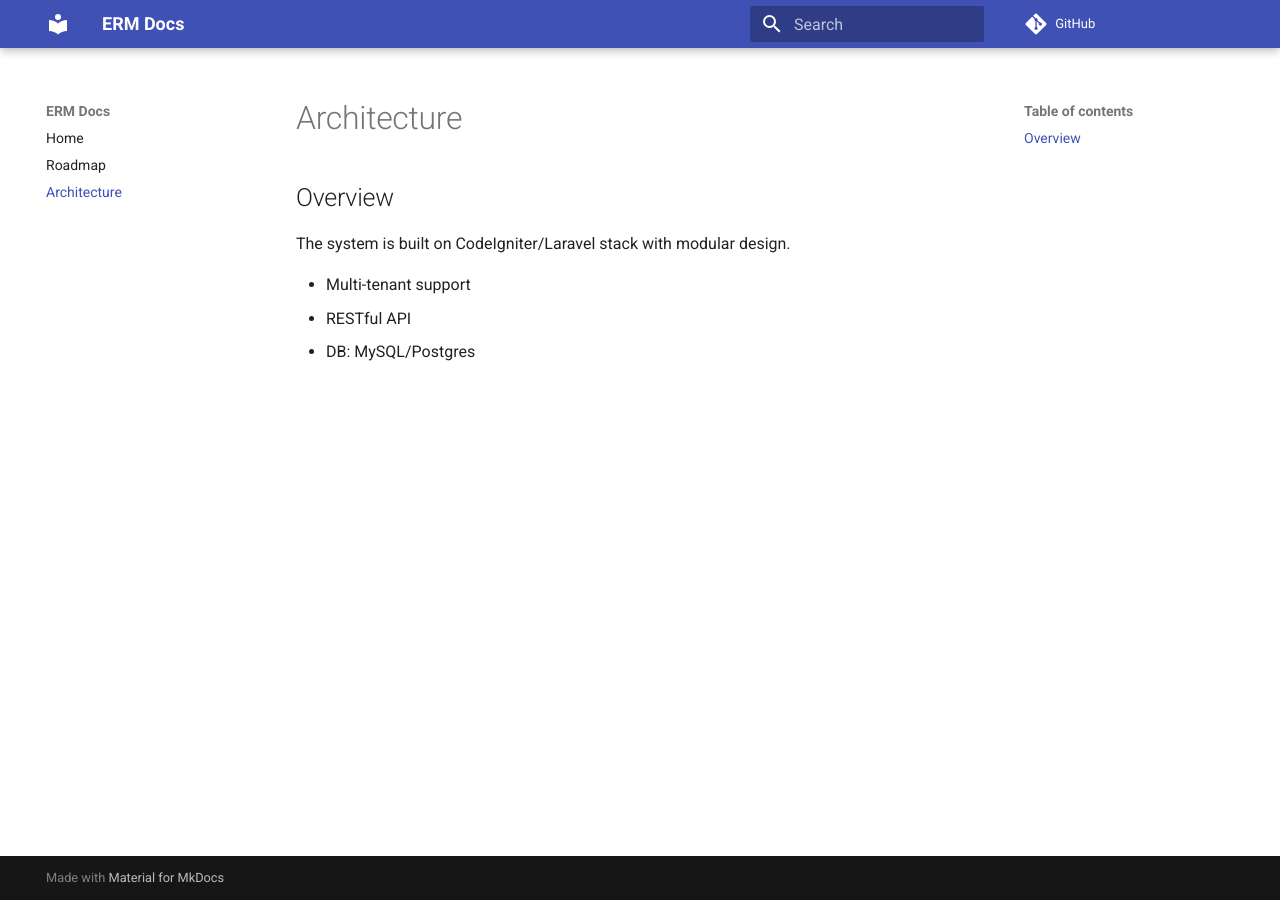
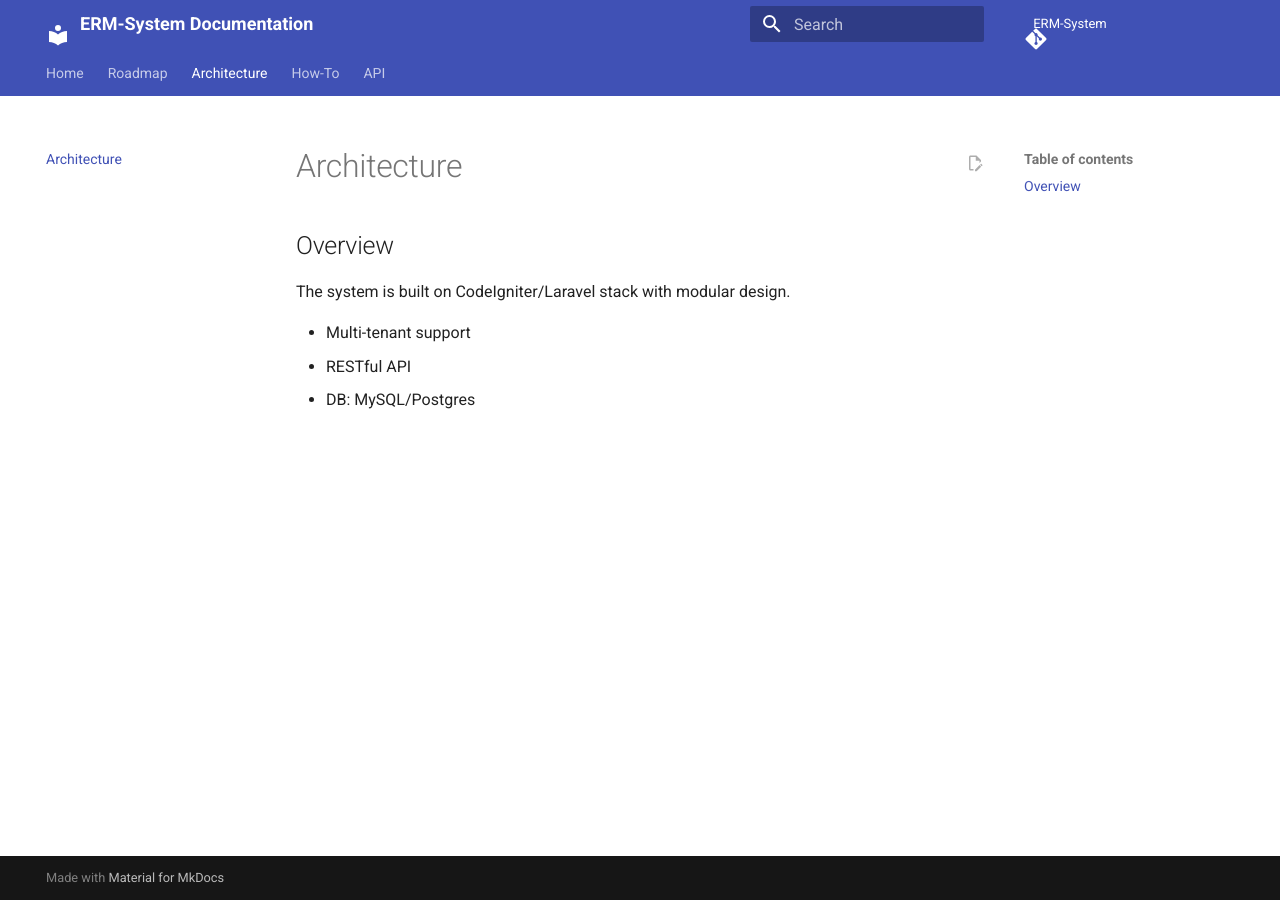
Before and after one commit to Ministra1978/ERM-System, an MkDocs documentation site: the page built from docs/architecture.md, in a window 1280 px wide. Built offline with MkDocs 1.6.1 and Material for MkDocs 9.7.7, drawn with Linux system fonts in a browser that asks for light colours; comment, search, counter and statistics services are not loaded.

Commit message:
Revise mkdocs.yml for documentation updates
Updated site name, URL, and repository details. Enhanced theme configuration and added markdown extensions.

```diff
--- a/mkdocs.yml
+++ b/mkdocs.yml
@@ -1,8 +1,49 @@
-site_name: ERM Docs
-repo_url: https://github.com/Ministra1978/ERM-System
+site_name: ERM-System Documentation
+site_url: https://ministra1978.github.io/ERM-System/
+repo_url: https://github.com/ministra1978/ERM-System
+repo_name: ERM-System
+
 theme:
   name: material
+  language: en
+  features:
+    - navigation.tabs
+    - navigation.indexes
+    - search.highlight
+    - content.code.copy
+    - content.action.edit
+  palette:
+    - scheme: default
+      primary: indigo
+      accent: blue
+    - scheme: slate
+      primary: indigo
+      accent: blue
+      toggle:
+        icon: material/weather-night
+        name: Switch to dark mode
+
+extra_css:
+  - assets/css/overrides.css
+
+markdown_extensions:
+  - admonition
+  - toc:
+      permalink: true
+  - tables
+  - attr_list
+  - pymdownx.superfences
+  - pymdownx.highlight
+  - pymdownx.details
+  - pymdownx.tabbed
+
 nav:
   - Home: index.md
   - Roadmap: roadmap.md
   - Architecture: architecture.md
+  - How-To:
+      - Setup: how-to/setup.md
+      - Deployment: how-to/deploy.md
+  - API:
+      - Authentication: api/auth.md
+      - Products: api/products.md
```
